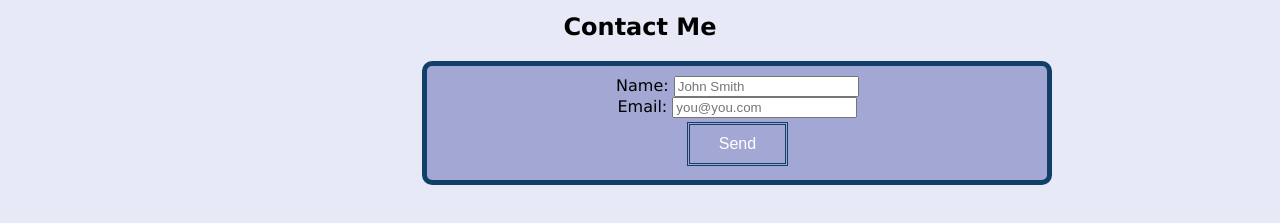
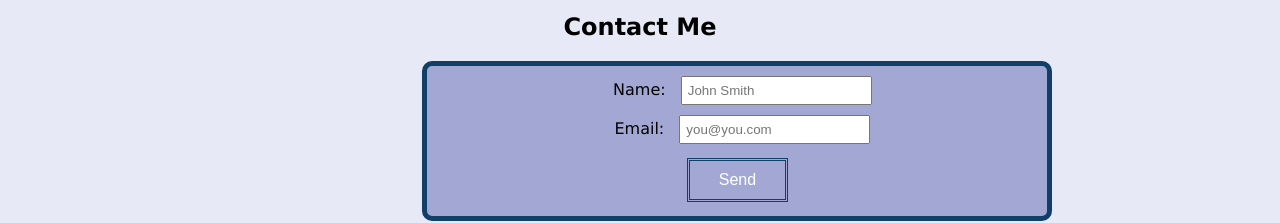
Before and after one commit to Akshu3011/Landing-page, a plain HTML site: page index.html in a window 1280 px wide. Shown: the part 1409-1632 px from the top of the page. Drawn offline with Linux system fonts and the light colour scheme.

Commit message:
updated the code

```diff
--- a/assests/style.css
+++ b/assests/style.css
@@ -57,7 +57,7 @@ img
 main
 {
     background: #ffffff;
-    border-bottom:8px solid #7D6868;
+    border-bottom:8px solid var(--border);
 
 }
 p{
@@ -98,7 +98,14 @@ form
     margin-top: 0;
     padding: 10px;
 
+}
 
+label{
+    padding: 10px;
+}
+input{
+    padding: 5px;
+    margin-bottom: 10px;
 }
 #button {
     background-color: var(--background);
```
